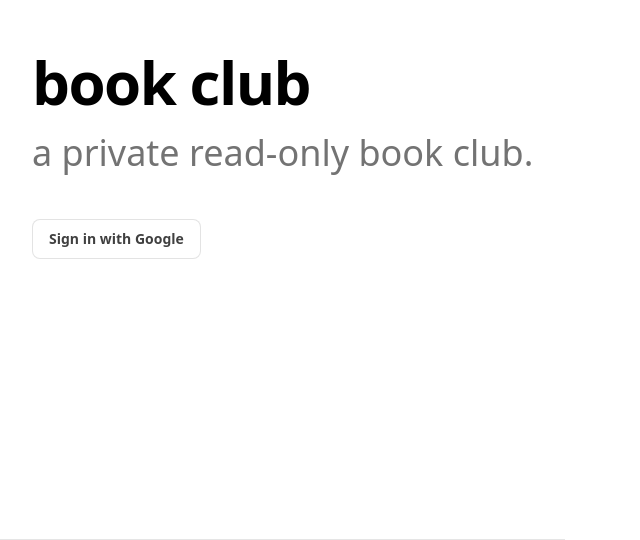
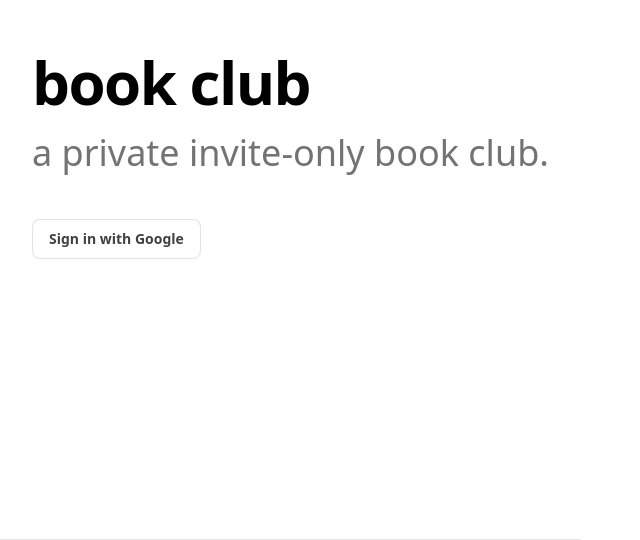
Before and after one commit to anonrig/bookclub, a Next.js app: page /auth/signin in a window 1280 px wide. Shown: the part 260-800 px from the top of the page, without its empty margins (0-640 px from the left). Built offline with nearby package versions, Linux system fonts and the light colour scheme; no server answers; what @graphql-tools/schema, apollo-server-micro would draw is missing.

Commit message:
fix: update wording on signin subtitle

```diff
--- a/src/pages/auth/signin.tsx
+++ b/src/pages/auth/signin.tsx
@@ -15,7 +15,7 @@ const SignIn: NextPageWithLayout = () => {
               book club
             </h1>
             <h3 className="text-xl text-gray-500 md:text-3xl lg:text-4xl lg:leading-[1.4]">
-              a private read-only book club.
+              a private invite-only book club.
             </h3>
           </div>
           <div>
```
